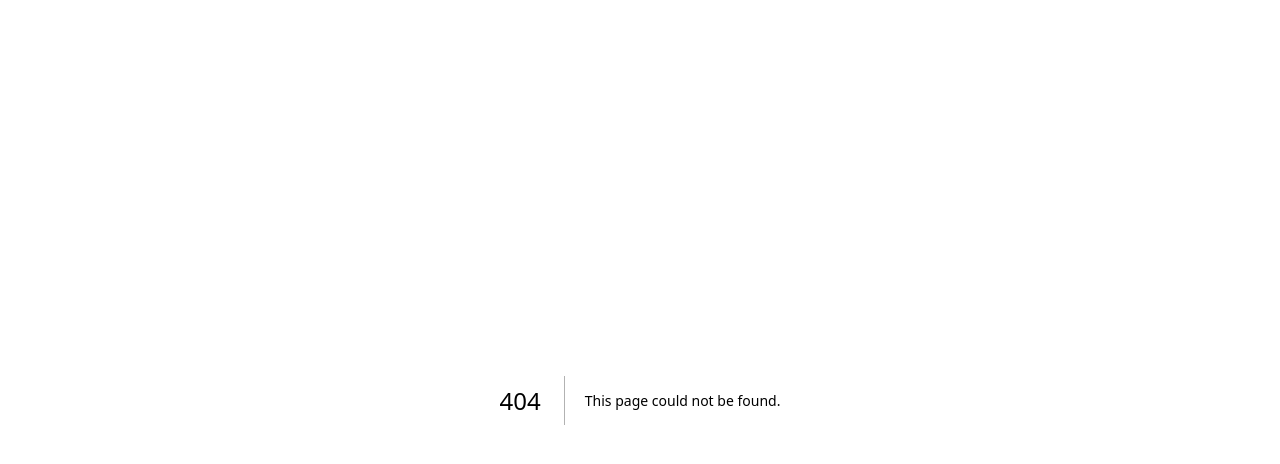
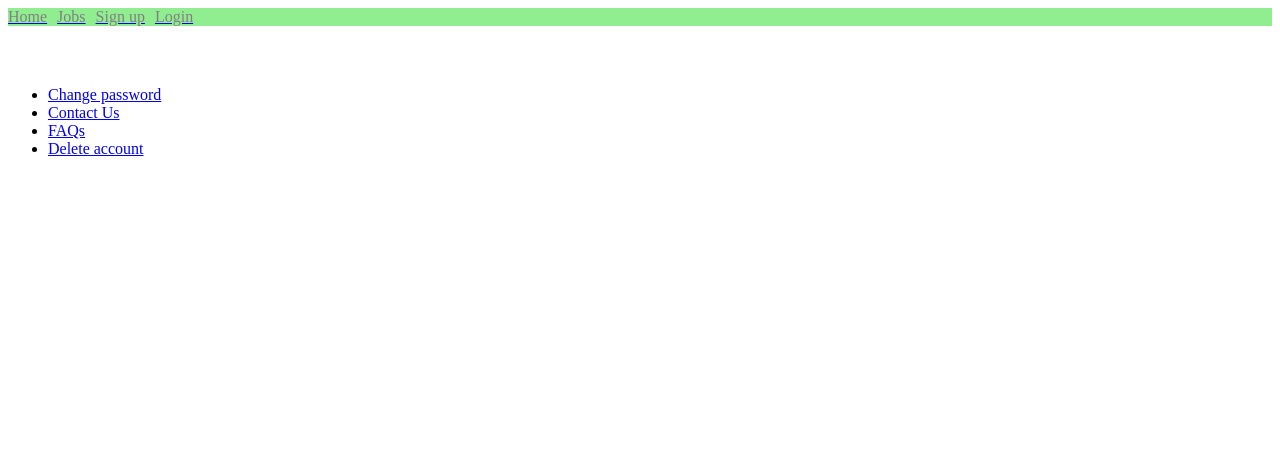
Before and after one commit to QZVTR/FirstChoice, a Next.js app: page /Settings in a window 1280 px wide. Before the commit this address had no page. Shown: the top 464 px of the page. Built offline with nearby package versions, Linux system fonts and the light colour scheme.

Commit message:
Some updates to files and change/forgot password functionality added

```diff
--- /dev/null
+++ b/pages/Settings.js
@@ -0,0 +1,31 @@
+import React from 'react'
+import Layout from './Layout'
+import Link from 'next/link'
+export default function Settings() {
+  return (
+    <Layout>
+        <ul>
+            <li>
+                <Link href='/ResetPassword'>
+                    <div>Change password</div>
+                </Link>
+            </li>
+            <li>
+                <Link href='/settings/ContactUs'>
+                    <div>Contact Us</div>
+                </Link>
+            </li>
+            <li>
+                <Link href='/settings/FAQ'>
+                    <div>FAQs</div>
+                </Link>
+            </li>
+            <li>
+                <Link href='/settings/DeleteAccount'>
+                    <div>Delete account</div>
+                </Link>
+            </li>
+        </ul>
+    </Layout>
+  )
+}
--- a/pages/settings/ContactUs.js
+++ b/pages/settings/ContactUs.js
@@ -1,7 +1,9 @@
 import React from 'react'
-
+import Layout from '../Layout'
 export default function ContactUs() {
   return (
-    <div>ContactUs</div>
+    <Layout>
+      <div>ContactUs</div>
+    </Layout>
   )
 }
--- a/pages/settings/DeleteAccount.js
+++ b/pages/settings/DeleteAccount.js
@@ -1,7 +1,9 @@
 import React from 'react'
-
+import Layout from '../Layout'
 export default function DeleteAccount() {
   return (
-    <div>DeleteAccount</div>
+    <Layout>
+      <div>DeleteAccount</div>
+    </Layout>
   )
 }
--- a/pages/settings/FAQ.js
+++ b/pages/settings/FAQ.js
@@ -1,7 +1,9 @@
 import React from 'react'
-
+import Layout from '../Layout'
 export default function FAQ() {
   return (
-    <div>FAQ</div>
+    <Layout>
+      <div>FAQ</div>
+    </Layout>
   )
 }
```
Also changed, not shown: pages/ResetPassword.js (added, +30 -0 lines), pages/nav/Login.js (+7 -0 lines).
